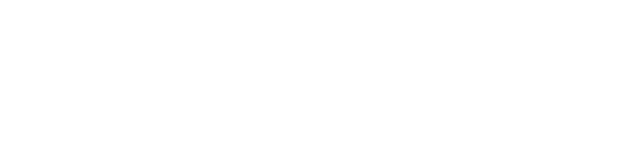
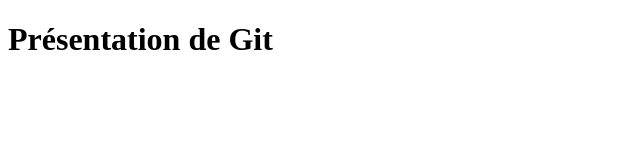
Before and after one commit to najoua-tech/420-2CW-BB, a plain HTML site: page index.html in a window 1280 px wide. Shown: the whole page, without its empty margins (0-640 px from the left). Drawn offline with Linux system fonts and the light colour scheme.

Commit message:
ajout de h1 titre : présentation de Git

```diff
--- a/index.html
+++ b/index.html
@@ -6,5 +6,7 @@
     <meta name="viewport" content="width=device-width, initial-scale=1.0" />
     <title>Exemple-Git</title>
   </head>
-  <body></body>
+  <body>
+    <h1>Présentation de Git</h1>
+  </body>
 </html>
```
